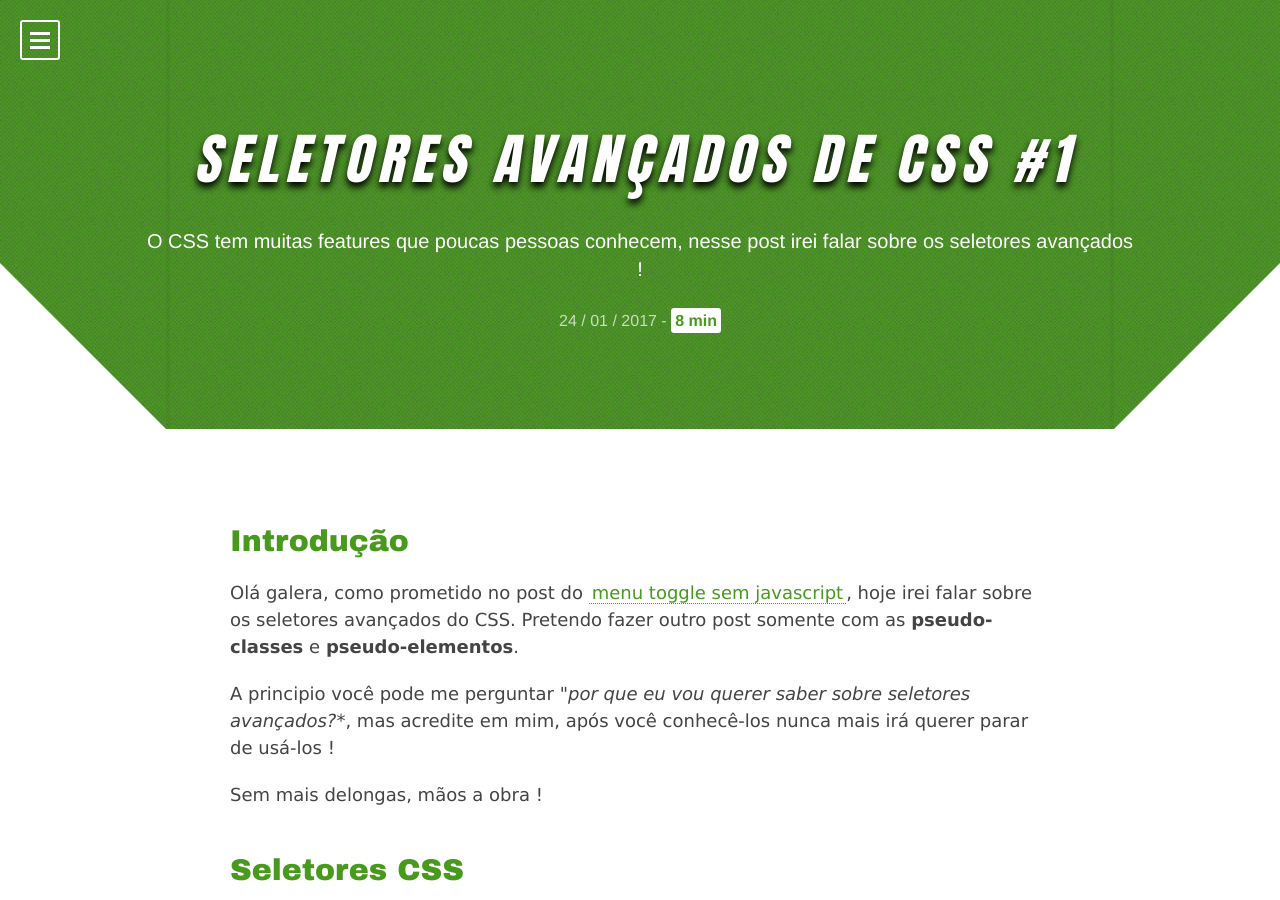
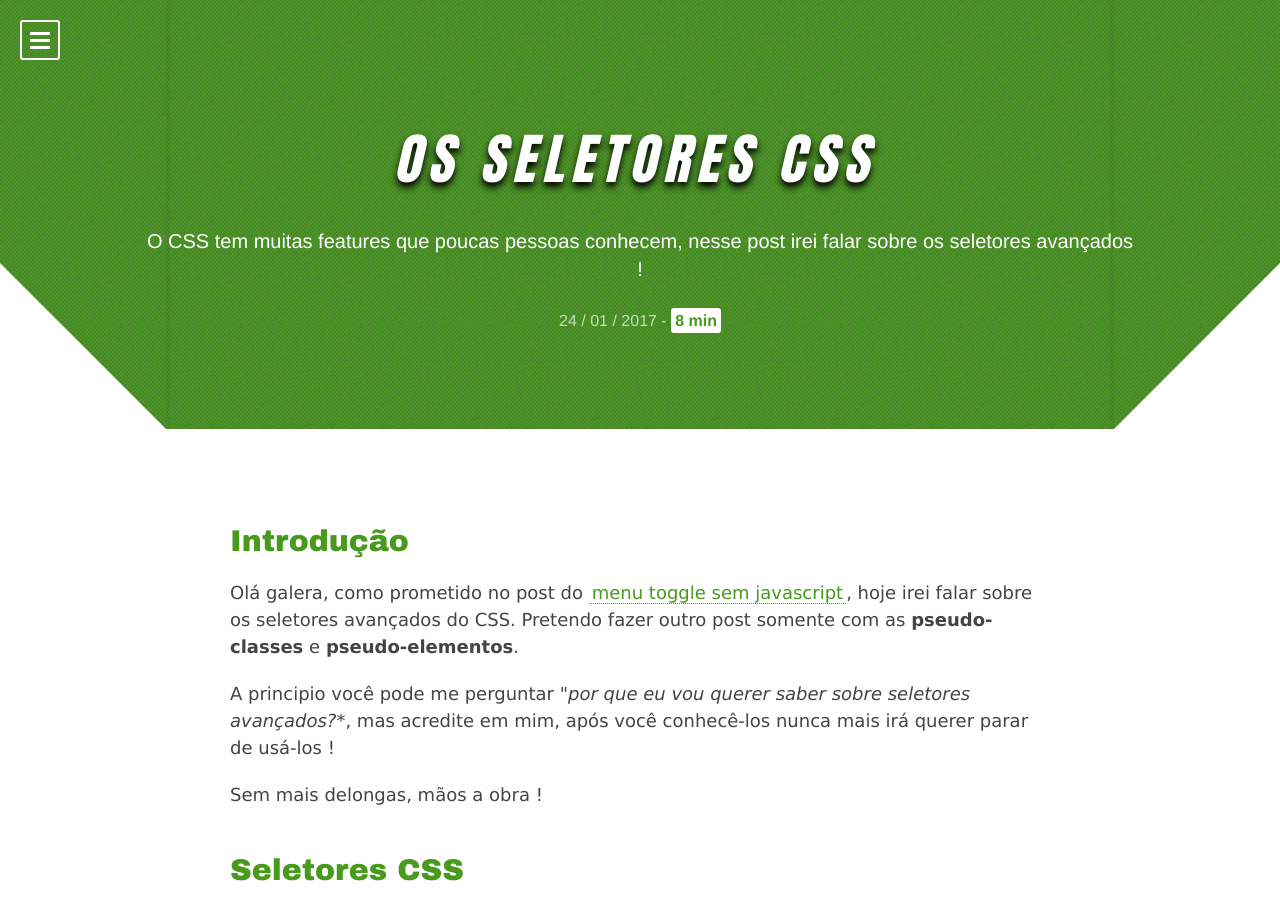
Before and after one commit to MathMesquita/mathmesquita.github.io, a Jekyll site: the page built from _posts/2017-01-24-seletores-avancados-de-css.md, in a window 1280 px wide and 900 px high. Built offline with Jekyll 4.4.1, drawn with Linux system fonts in a browser that asks for light colours; comment, search, counter and statistics services are not loaded.

Commit message:
Alterações primeiro post Seletores CSS

```diff
--- a/_posts/2017-01-24-seletores-avancados-de-css.md
+++ b/_posts/2017-01-24-seletores-avancados-de-css.md
@@ -1,6 +1,6 @@
 ---
 layout: post
-title: "Seletores avançados de CSS #1"
+title: "Os seletores CSS"
 image: "/assets/seletores-avancados-de-css/cover.jpg"
 date:   2017-01-24 08:00:00 -0200
 color_template: "css"
```
Also changed, not shown: assets/seletores-avancados-de-css/cover.jpg.
